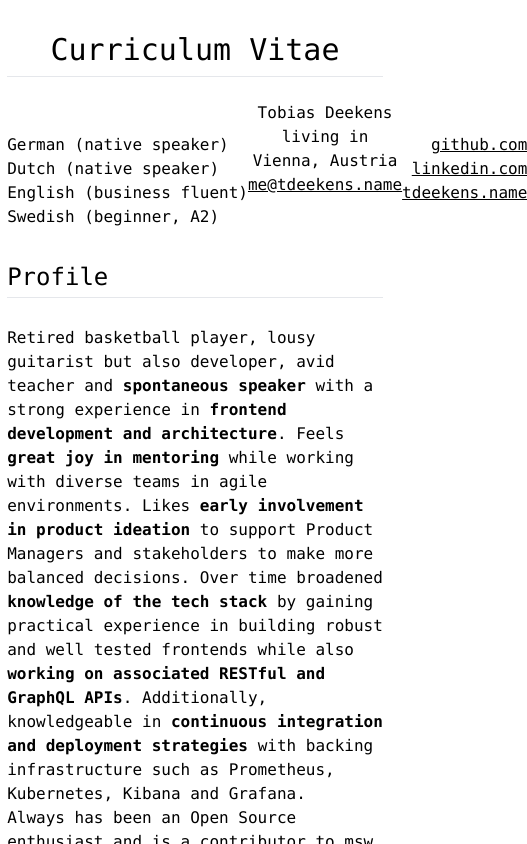
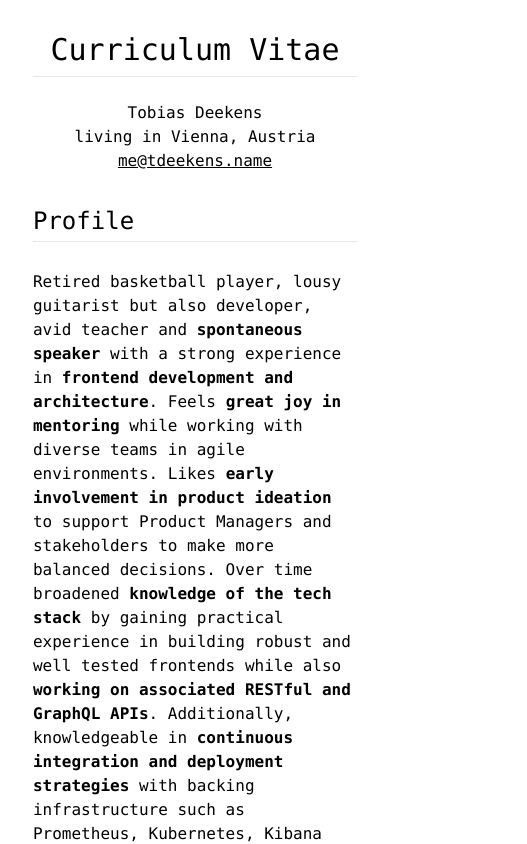
Before and after one commit to tdeekens/tdeekens.name, a Next.js app: page /cv in a window 390 px wide. Shown: the top 844 px of the page, 527 px wide, since content can reach past the window. Built offline with nearby package versions, Linux system fonts and the light colour scheme.

Commit message:
fix: hide details on small screens

```diff
--- a/pages/cv.tsx
+++ b/pages/cv.tsx
@@ -17,7 +17,7 @@ const CurriculumVitae: NextPage = () => {
         <Text.Headline as="h1">Curriculum Vitae</Text.Headline>
 
         <section className="flex py-6 flex-row text-md">
-          <ul className="flex-none pt-8">
+          <ul className="hidden pt-8 md:block">
             <li>
               German <span>(native speaker)</span>
             </li>
@@ -42,7 +42,7 @@ const CurriculumVitae: NextPage = () => {
               </ExternalLink>
             </li>
           </ul>
-          <ul className="flex-none pt-8 text-right">
+          <ul className="hidden pt-8 text-right md:block">
             <li>
               <ExternalLink href="http://github.com/tdeekens">
                 github.com
```
